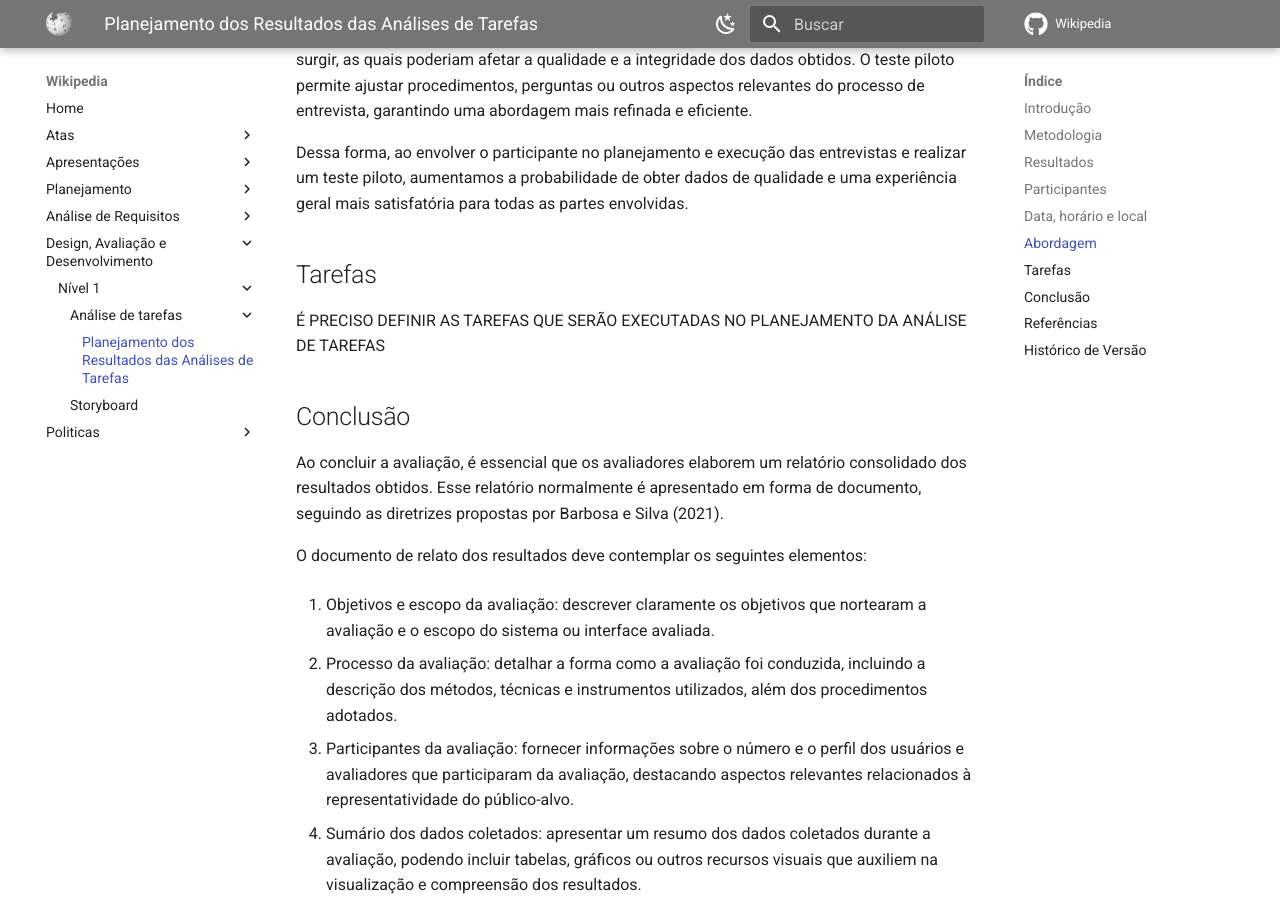
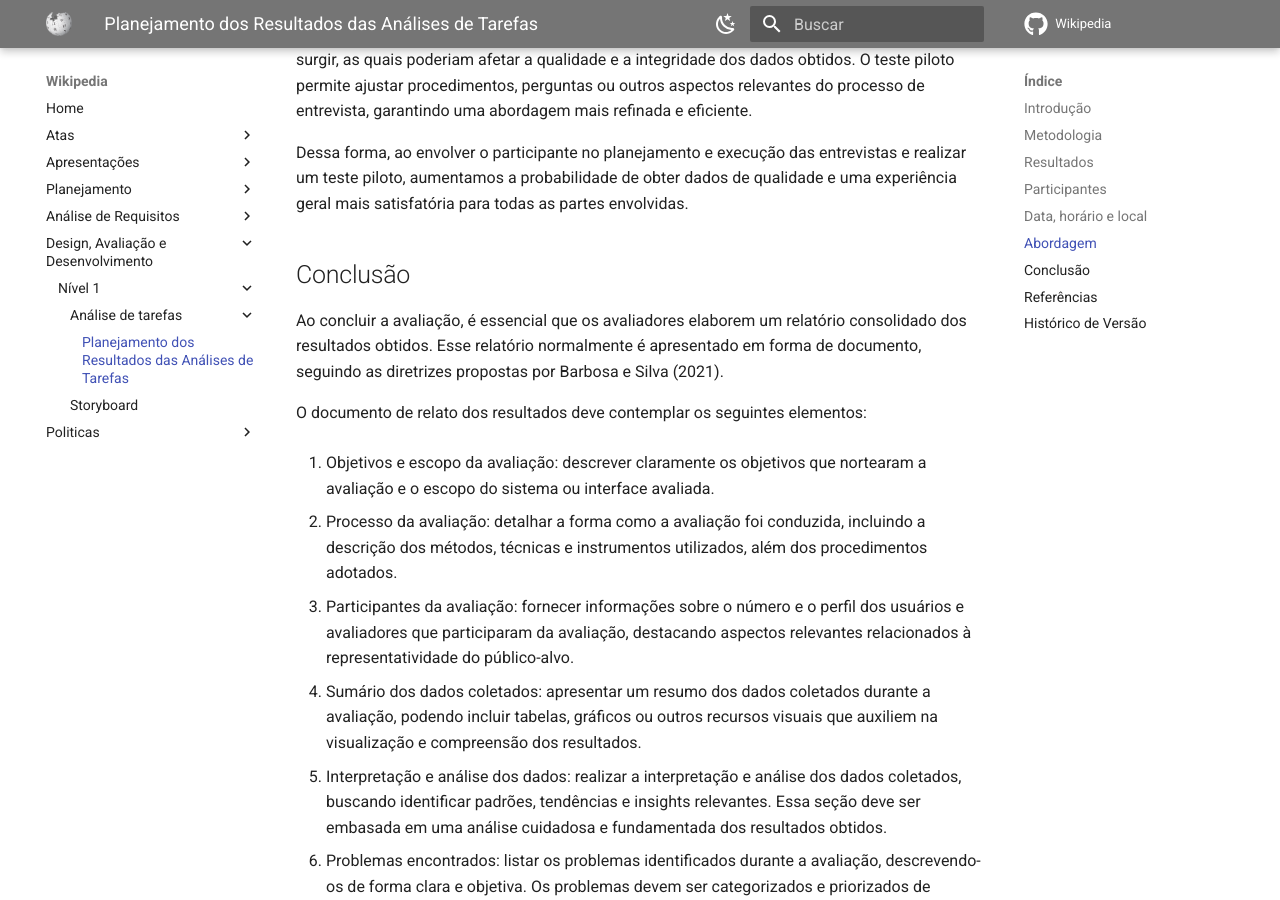
Before and after one commit to Interacao-Humano-Computador/2023.1-Wikipedia, an MkDocs documentation site: the page built from docs/design-avaliacao-desenvolvimento/nivel1/planejamentoResultadosAnalisesTarefas.md, in a window 1280 px wide and 900 px high, scrolled down 2203 px. Built offline with MkDocs 1.6.1 and Material for MkDocs 9.7.7, drawn with Linux system fonts in a browser that asks for light colours; comment, search, counter and statistics services are not loaded.

Commit message:
Finalizando documento

```diff
--- a/docs/design-avaliacao-desenvolvimento/nivel1/planejamentoResultadosAnalisesTarefas.md
+++ b/docs/design-avaliacao-desenvolvimento/nivel1/planejamentoResultadosAnalisesTarefas.md
@@ -34,10 +34,6 @@ Além disso, antes de prosseguir com as entrevistas, é altamente recomendado re
 
 Dessa forma, ao envolver o participante no planejamento e execução das entrevistas e realizar um teste piloto, aumentamos a probabilidade de obter dados de qualidade e uma experiência geral mais satisfatória para todas as partes envolvidas.
 
-## Tarefas
-
-É PRECISO DEFINIR AS TAREFAS QUE SERÃO EXECUTADAS NO PLANEJAMENTO DA ANÁLISE DE TAREFAS
-
 ## Conclusão
 
 Ao concluir a avaliação, é essencial que os avaliadores elaborem um relatório consolidado dos resultados obtidos. Esse relatório normalmente é apresentado em forma de documento, seguindo as diretrizes propostas por Barbosa e Silva (2021).
```
